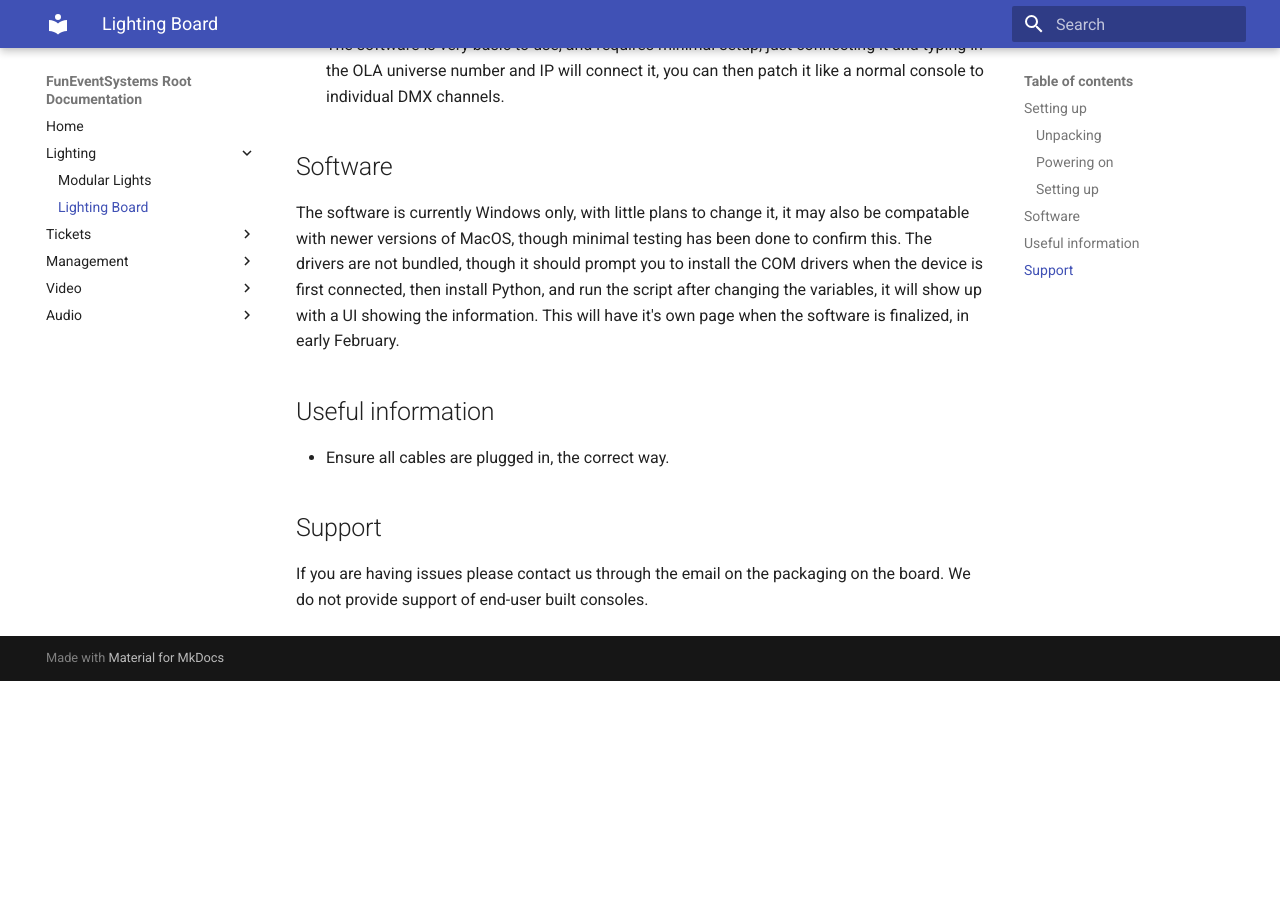
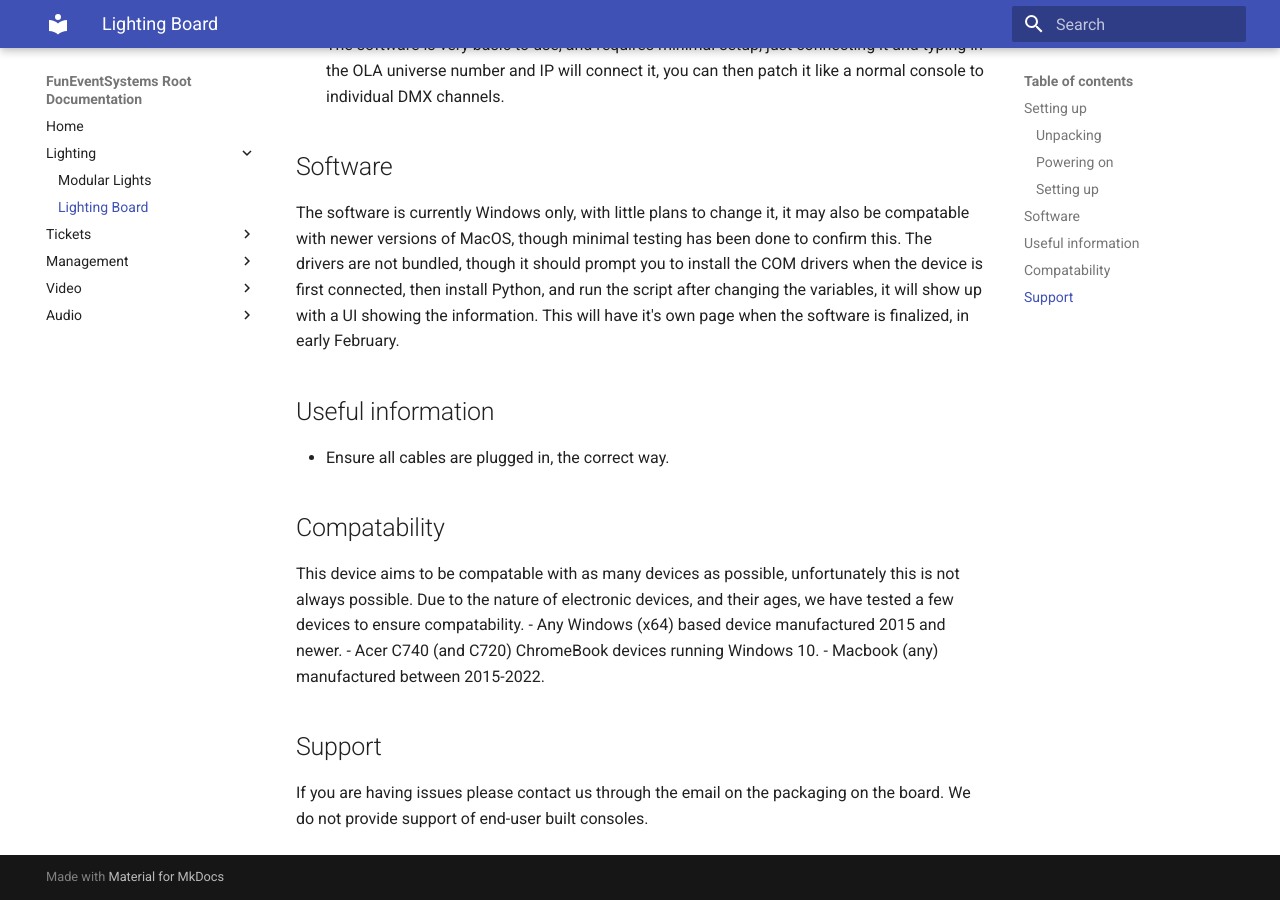
Before and after one commit to funeventsystems/documentation, an MkDocs documentation site: the page built from docs/lightboard.md, in a window 1280 px wide and 900 px high, scrolled down 669 px. Built offline with MkDocs 1.6.1 and Material for MkDocs 9.7.7, drawn with Linux system fonts in a browser that asks for light colours; before the commit the page ends 1350 px from its top, so only the background shows below that.

Commit message:
Update lightboard.md

```diff
--- a/docs/lightboard.md
+++ b/docs/lightboard.md
@@ -21,6 +21,13 @@ The software is currently Windows only, with little plans to change it, it may a
 ## Useful information
 - Ensure all cables are plugged in, the correct way.
 
+## Compatability
+
+This device aims to be compatable with as many devices as possible, unfortunately this is not always possible. Due to the nature of electronic devices, and their ages, we have tested a few devices to ensure compatability.
+- Any Windows (x64) based device manufactured 2015 and newer.
+- Acer C740 (and C720) ChromeBook devices running Windows 10.
+- Macbook (any) manufactured between 2015-2022.
+
 
 ## Support
 If you are having issues please contact us through the email on the packaging on the board. We do not provide support of end-user built consoles.
```
